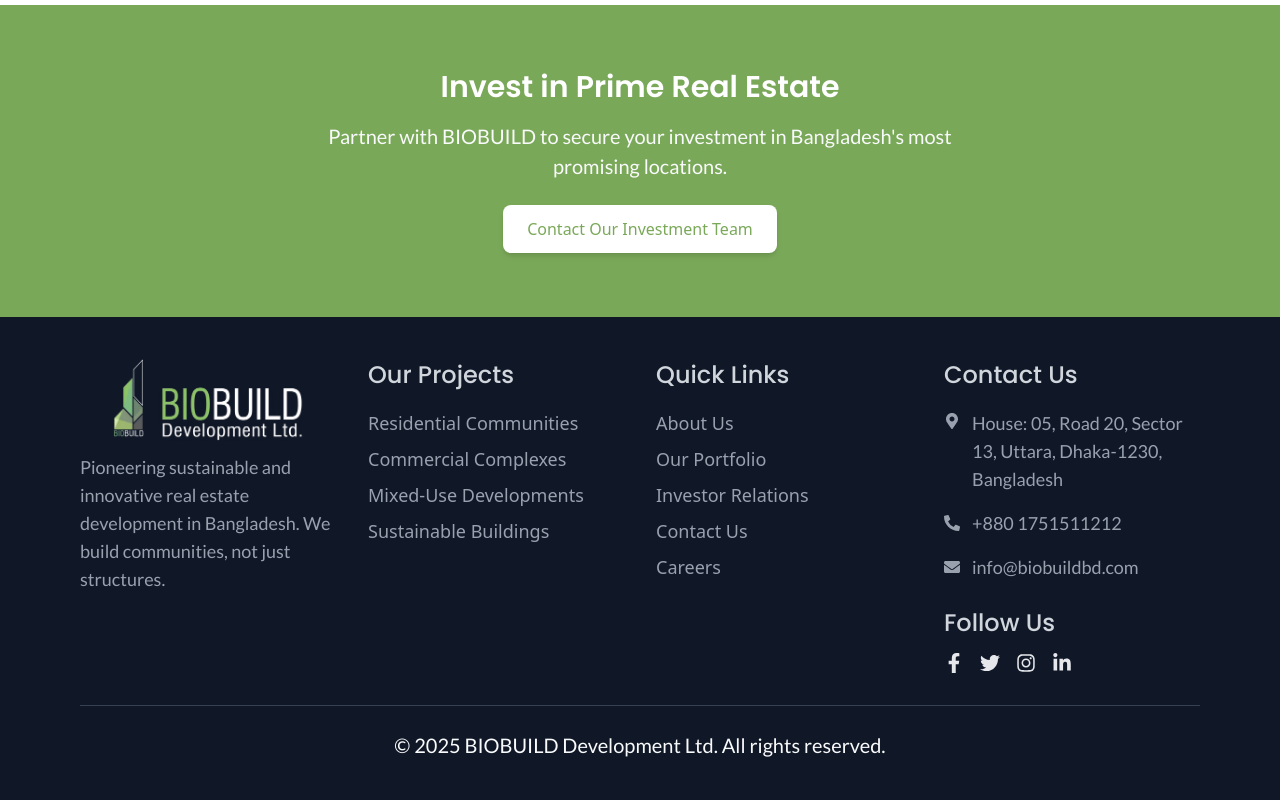
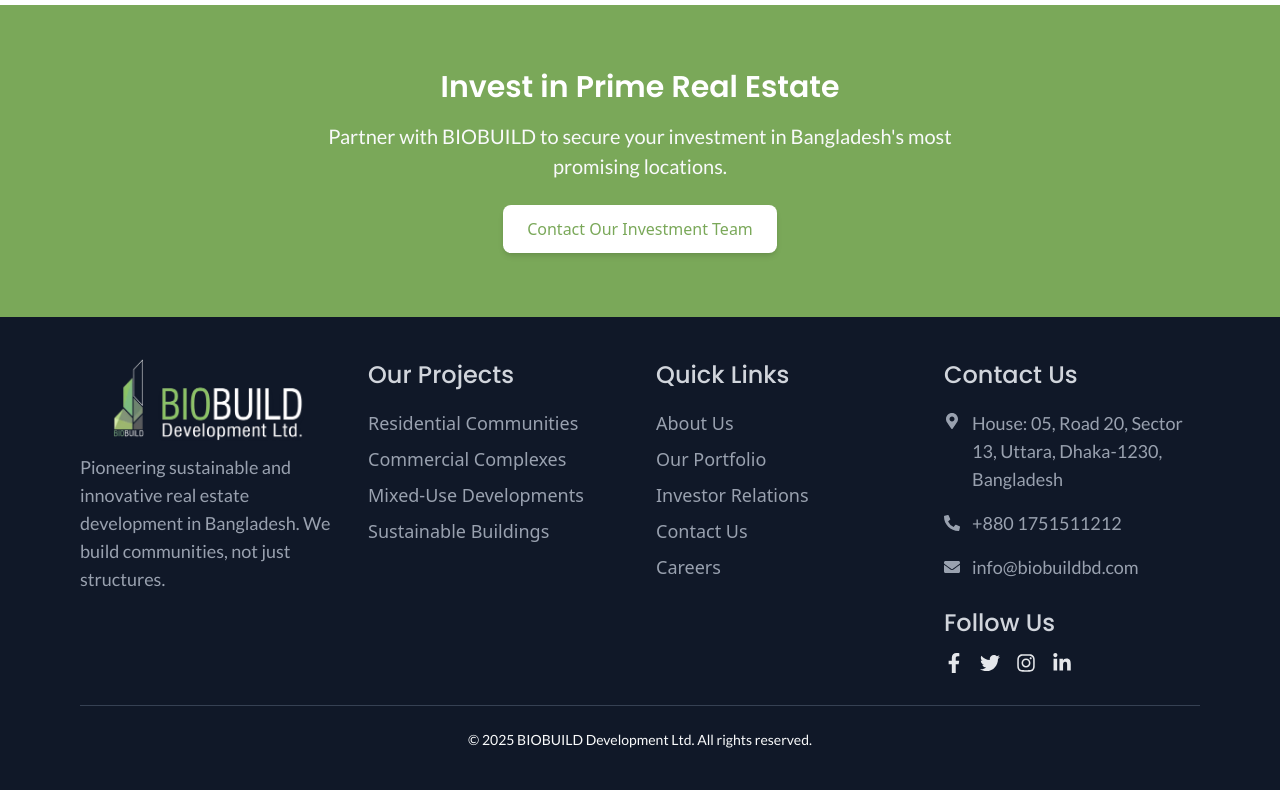
Before and after one commit to Kamiaaa/biobuild, a Next.js app: page / in a window 1280 px wide. Shown: the part 4835-5635 px from the top of the page. Built offline with nearby package versions, Linux system fonts and the light colour scheme.

Commit message:
footer text sm size change

```diff
--- a/app/components/Footer.tsx
+++ b/app/components/Footer.tsx
@@ -103,7 +103,7 @@ const Footer: React.FC = () => {
 
       {/* Footer Bottom */}
       <div className="border-t border-gray-700 mt-8 pt-6 text-center text-gray-400">
-        <p className='text-gray-50'>&copy; {new Date().getFullYear()} BIOBUILD Development Ltd. All rights reserved.</p>
+        <p className='text-gray-50 text-sm'>&copy; {new Date().getFullYear()} BIOBUILD Development Ltd. All rights reserved.</p>
         {/* <p className="mt-2 text-sm">Building the future, sustainably.</p> */}
       </div>
     </footer>
```
